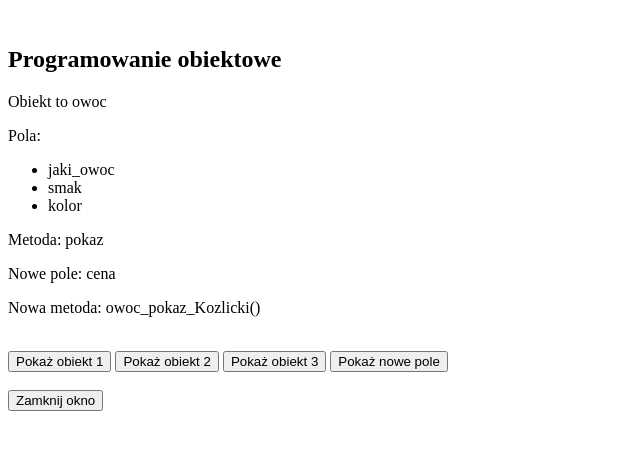
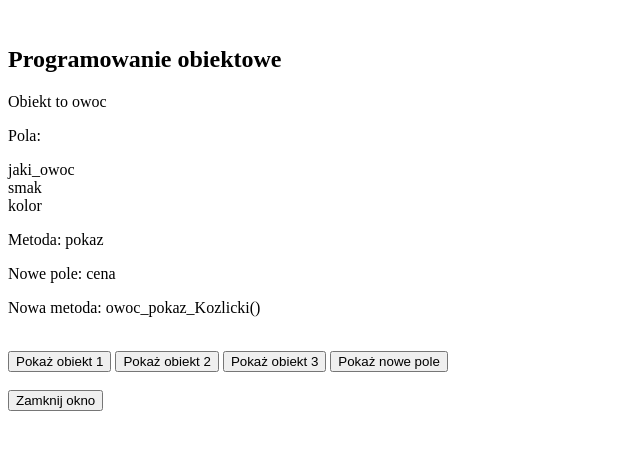
Before and after one commit to Nayd7/zad28-32, a plain HTML site: page zad32_Kozlicki.html in a window 1280 px wide. Shown: the whole page, without its empty margins (0-640 px from the left). Drawn offline with Linux system fonts and the light colour scheme.

Commit message:
zad32_Kozlicki.html

```diff
--- a/zad32_Kozlicki.html
+++ b/zad32_Kozlicki.html
@@ -41,11 +41,11 @@ function wrocNaGlowna(){location.reload();
 <h2>Programowanie obiektowe</h2>
 <p>Obiekt to owoc</p>
 <p>Pola:</p>
-<ul>
-<li>jaki_owoc</li>
-<li>smak</li>
-<li>kolor</li>
-</ul>
+
+jaki_owoc<br>
+smak<br>
+kolor<br>
+
 <p>Metoda: pokaz</p>
 <p>Nowe pole: cena</p>
 <p>Nowa metoda: owoc_pokaz_Kozlicki()</p>
```
